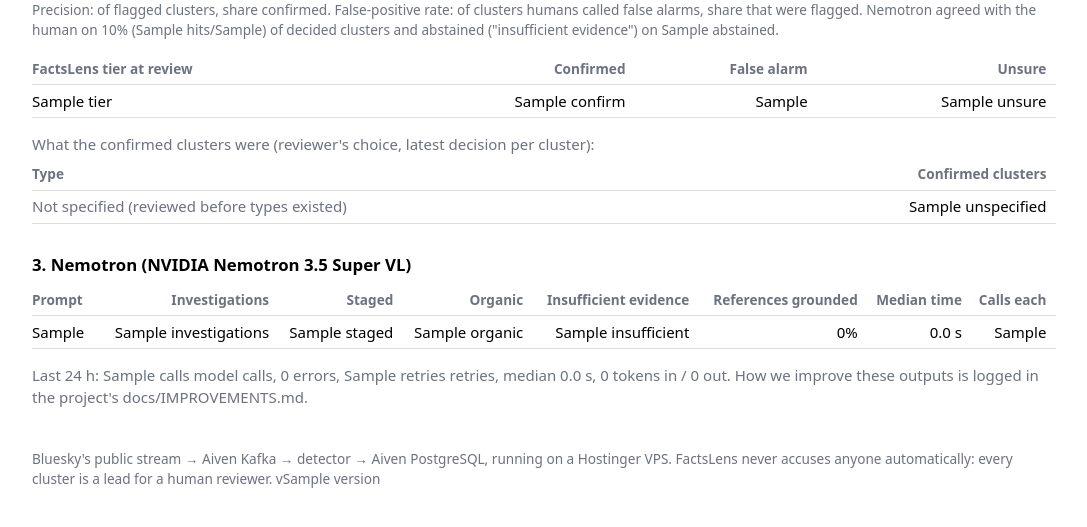
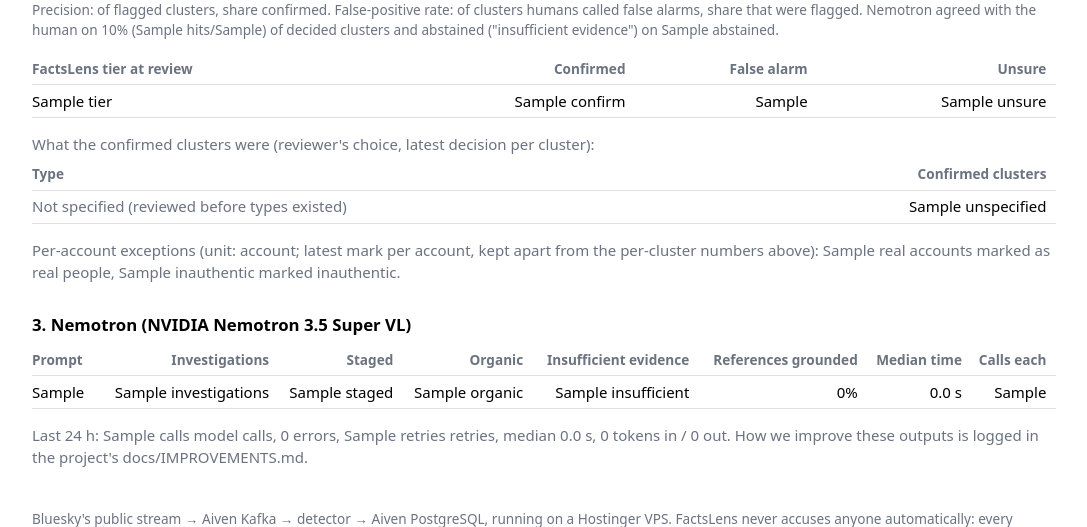
Before and after one commit to SebastiaanVryens/Junction2026, a FastAPI app: template src/factslens/api/templates/metrics.html in a window 1280 px wide. Shown: the part 1129-1656 px from the top of the page, without its empty margins (96-1183 px from the left). Before the commit the page ends 1617 px from the top, so only its background shows below. Run offline with FastAPI, Linux system fonts and the light colour scheme; the template is opened without the code that fills it: most values are stand-ins (such as "Sample title", 1, 10 or a date in 2020); parts of the project's set-up code (start-up, migrations or seed data) failed here and were passed over; some libraries are stand-ins or nearby versions.

Commit message:
Let reviewers mark single accounts as exceptions to the cluster decision
A real person in a confirmed cluster, or an inauthentic account in a false
alarm. Stored by the account's keyed hash; the latest mark counts across
clusters, and the metrics page reports it per account, apart from the
per-cluster numbers.

```diff
--- a/src/factslens/api/app.py
+++ b/src/factslens/api/app.py
@@ -44,6 +44,7 @@ STALE_AFTER_SECONDS = 60.0
 STALE_AFTER_BY_SERVICE = {"telegram": 600.0, "mastodon": 600.0, "investigator": 420.0}
 EXPECTED_SERVICES = ("ingest", "telegram", "mastodon", "detector", "enrich", "investigator")
 REVIEW_COOKIE = "factslens_review"
+ACCOUNT_MARKS = {"real": "real person", "inauthentic": "inauthentic"}
 MAX_TRANSLATIONS = 5000  # kept in memory only; never written to the database
 WINDOW_HOURS = 24
 
@@ -278,6 +279,11 @@ def create_app(
                 "unavailable",
                 "external",  # public Telegram channels
             )
+        marks = await repo(request).account_marks(
+            [m["account_hash"] for m in members if m.get("account_hash")]
+        )
+        for member in members:
+            member["mark"] = marks.get(member.get("account_hash") or "")
         posts = [
             p
             for p in await repo(request).posts(cluster_id)
@@ -344,6 +350,7 @@ def create_app(
                 "verdict_labels": VERDICT_LABELS,
                 "reviews": await repo(request).reviews(cluster_id),
                 "categories": REVIEW_CATEGORIES,
+                "account_marks": ACCOUNT_MARKS,
                 "saved": request.query_params.get("saved"),
                 "label_english": translations.get(f"label:{cluster_id}") if reviewer or posts else None,
                 "can_translate": reviewer and request.app.state.translator is not None,
@@ -379,6 +386,20 @@ def create_app(
             category if decision == "confirm" and category else None,
         )
         return await next_cluster_redirect(request, cluster_id, saved=cluster_id)
+
+    @app.post("/clusters/{cluster_id}/accounts/{account_hash}/review", response_model=None)
+    async def review_account(request: Request, cluster_id: str, account_hash: str) -> Response:
+        """Reviewers: mark one account as an exception to the cluster decision, or clear the mark."""
+        if not is_reviewer(request):
+            raise HTTPException(403, "reviewer mode required")
+        decision = parse_qs((await request.body()).decode(errors="replace")).get("decision", [""])[0]
+        if decision not in (*ACCOUNT_MARKS, "clear"):
+            raise HTTPException(400, "unknown decision")
+        members = await repo(request).members(cluster_id)
+        if not any(m.get("account_hash") == account_hash for m in members):
+            raise HTTPException(404)
+        await repo(request).add_account_review(cluster_id, account_hash, decision)
+        return RedirectResponse(f"/clusters/{quote(cluster_id, safe=':')}#accounts", status_code=303)
 
     @app.post("/clusters/{cluster_id}/translate", response_model=None)
     async def translate_cluster(request: Request, cluster_id: str) -> Response:
@@ -429,6 +450,7 @@ def create_app(
                 "result": (run or {}).get("result"),
                 "reviews": review_summary(await repo(request).review_counts()),
                 "review_categories": await repo(request).review_categories(),
+                "account_reviews": await repo(request).account_review_counts(),
                 "categories": REVIEW_CATEGORIES,
                 "nemotron": await repo(request).nemotron_stats(),
             },
--- a/src/factslens/api/templates/metrics.html
+++ b/src/factslens/api/templates/metrics.html
@@ -79,6 +79,11 @@
 </table></div>
 {% endif %}
 
+{% if account_reviews %}
+<p class="muted">Per-account exceptions (unit: account; latest mark per account, kept apart from the per-cluster numbers above):
+  {{ account_reviews.get('real', 0) }} accounts marked as real people, {{ account_reviews.get('inauthentic', 0) }} marked inauthentic.</p>
+{% endif %}
+
 <h2>3. Nemotron (NVIDIA Nemotron 3.5 Super VL)</h2>
 <div class="scroll"><table>
   <tr><th>Prompt</th><th class="num">Investigations</th><th class="num">Staged</th><th class="num">Organic</th><th class="num">Insufficient evidence</th><th class="num">References grounded</th><th class="num">Median time</th><th class="num">Calls each</th></tr>
```
Also changed, not shown: src/factslens/api/repository.py (+40 -0 lines), src/factslens/api/templates/cluster.html (+8 -3 lines), tests/test_api.py (+44 -0 lines), migrations/007_account_reviews.sql (added).
